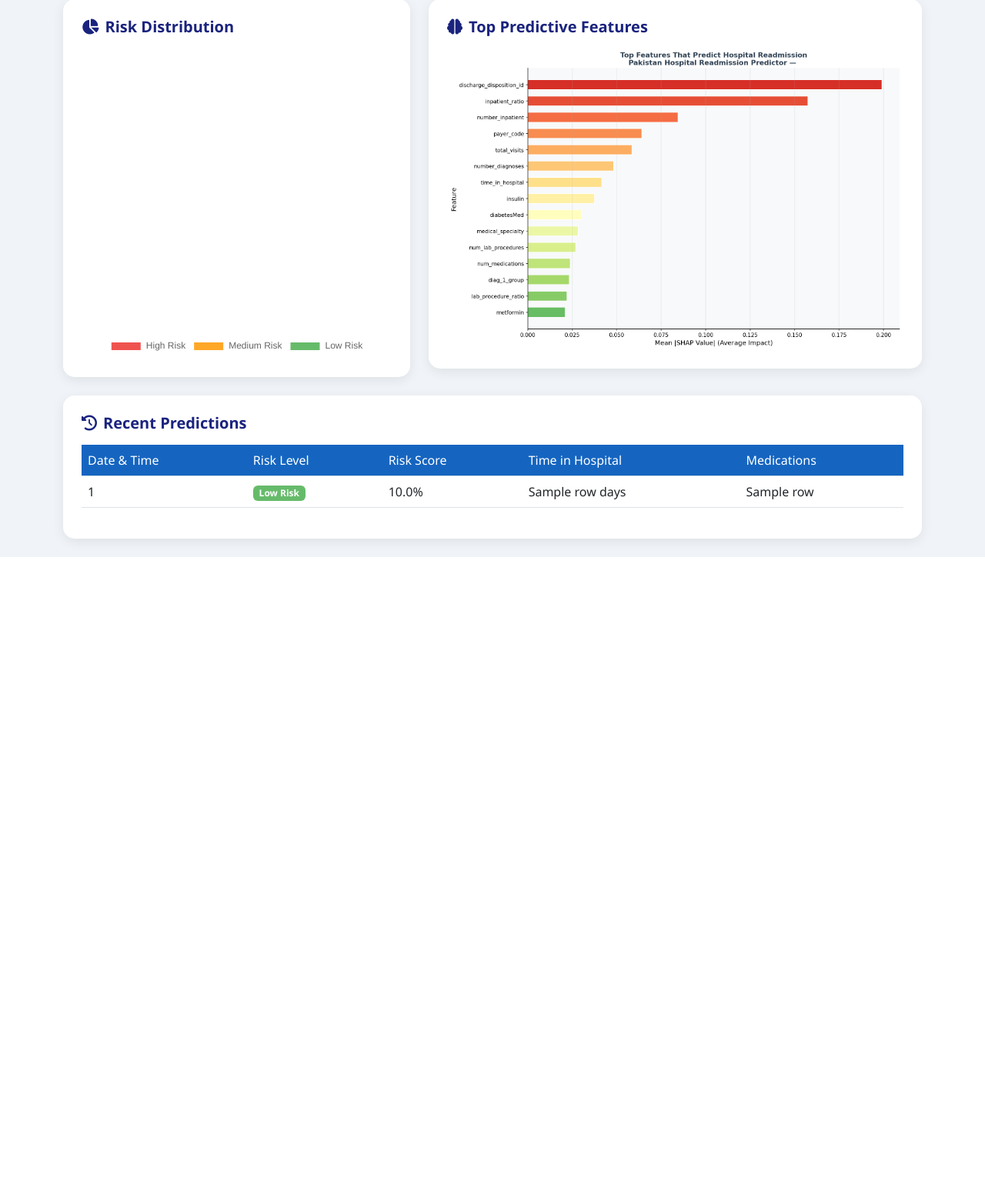
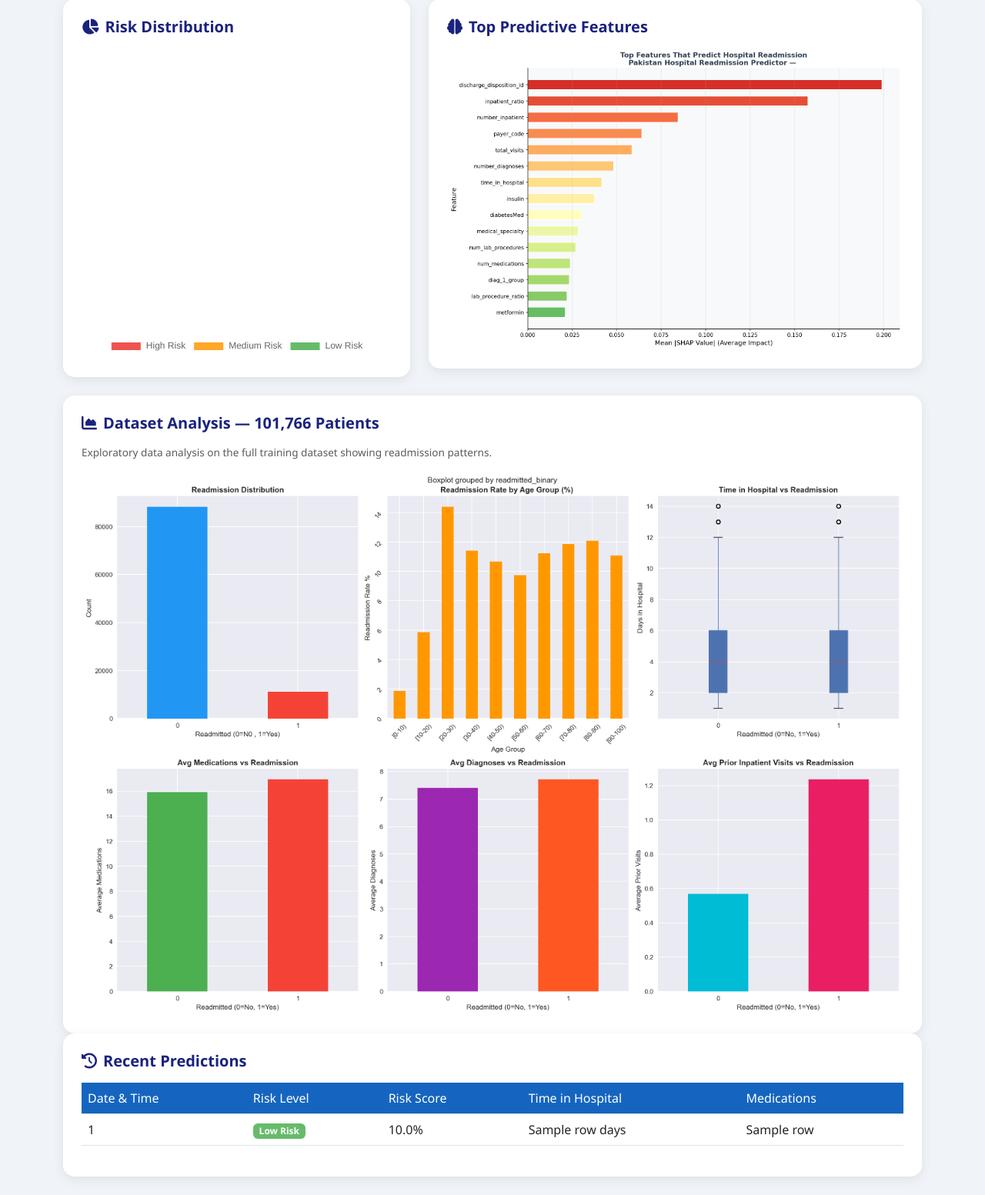
Before and after one commit to MuhammadYasirMumtaz/pakistan-hospital-readmission-predictor, a Flask app: template templates/analytics.html in a window 1280 px wide. Shown: the part 336-1889 px from the top of the page at 77% size. Before the commit the page ends 1060 px from the top, so only its background shows below. Run offline with Flask 3, Linux system fonts and the light colour scheme; the template is opened without the code that fills it: most values are stand-ins (such as "Sample title", 1, 10 or a date in 2020); parts of the project's set-up code (start-up, migrations or seed data) failed here and were passed over.

Commit message:
Add EDA charts to analytics page

```diff
--- a/templates/analytics.html
+++ b/templates/analytics.html
@@ -111,6 +111,23 @@
 
     </div>
 
+    <!-- EDA CHARTS -->
+        <div class="card mt-4">
+            <div class="card-body p-4">
+                <h5 class="fw-bold mb-3" style="color: #1a237e;">
+                    <i class="fas fa-chart-area me-2"></i>Dataset Analysis — 101,766 Patients
+                </h5>
+                <p class="text-muted" style="font-size: 0.85rem;">
+                    Exploratory data analysis on the full training dataset showing readmission patterns.
+                </p>
+                <div class="text-center">
+                    <img src="/static/eda_charts.png"
+                        alt="EDA Charts"
+                        class="img-fluid" style="border-radius: 10px;">
+                </div>
+            </div>
+     </div>
+
     <!-- RECENT PREDICTIONS TABLE -->
     <div class="card">
         <div class="card-body p-4">
```
Also changed, not shown: 1 other file.
